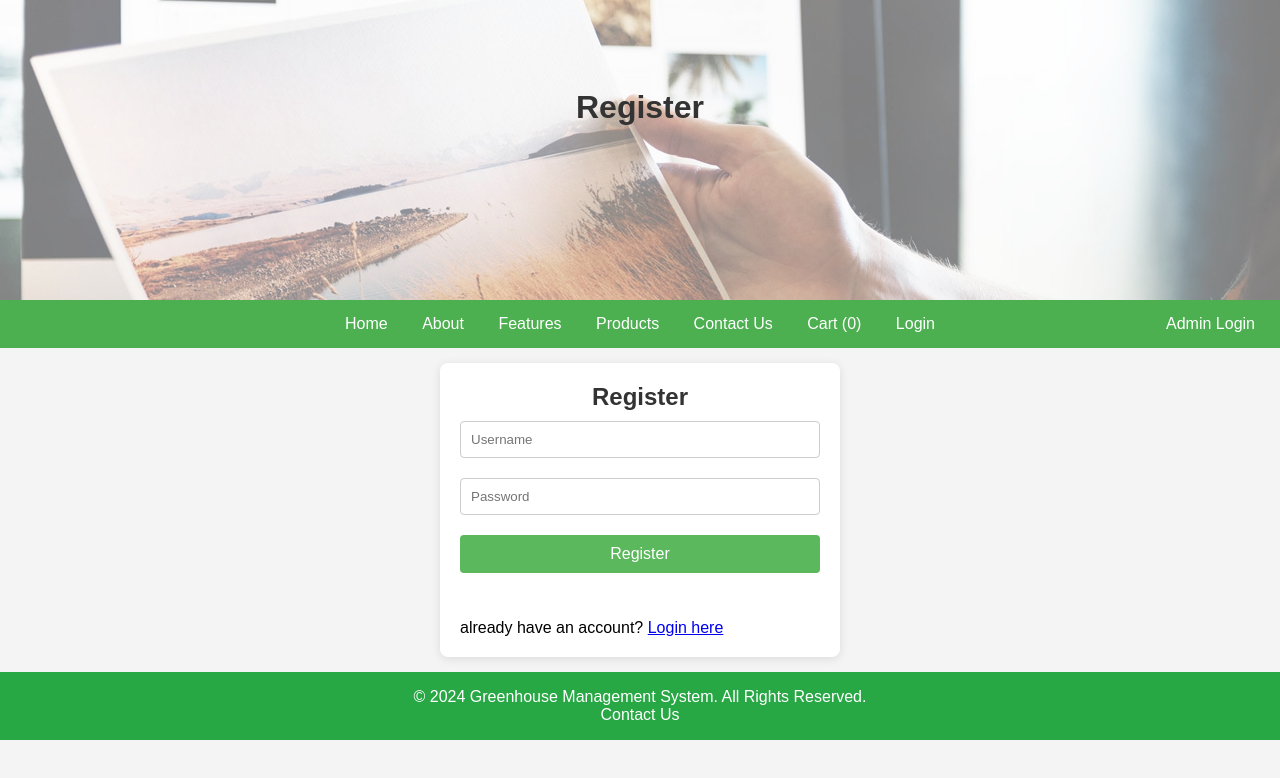
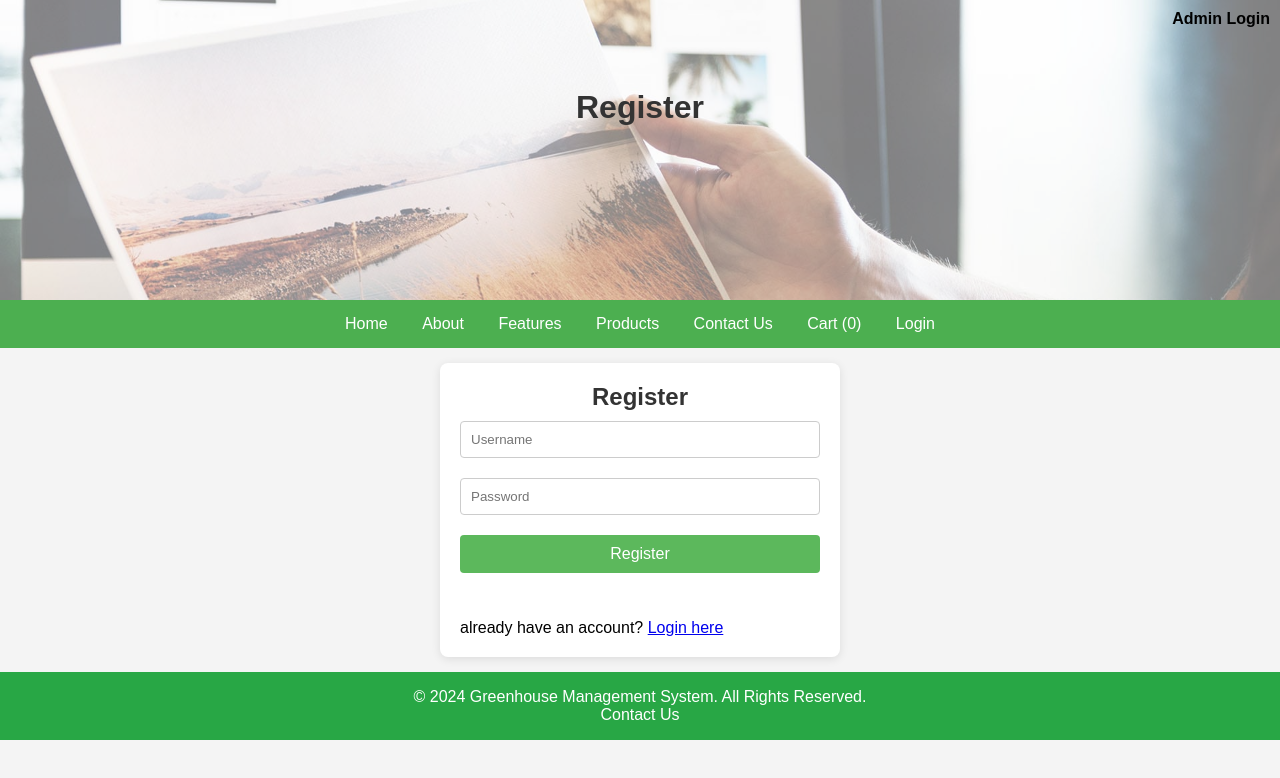
Before and after one commit to pravinga513/GreenHouseProject, a plain HTML site: page register.html in a window 1280 px wide. Drawn offline with Linux system fonts and the light colour scheme.

Commit message:
Update register.html

```diff
--- a/register.html
+++ b/register.html
@@ -52,6 +52,8 @@
 </head>
 <body>
     <header class="headerimg-fea overlay">
+                         <a style="position: absolute;top:10px; right: 10px; color:black;  text-decoration: none;" href="admin.html"><b>Admin Login</b></a>
+
         <div class="hero-content">
             <div class="hero-text">
                 <h1>Register</h1>
@@ -67,7 +69,6 @@
         <a href="contact.html">Contact Us</a>
         <a href="billing.html" id="cart-link">Cart (<span id="cart-count">0</span>)</a>
         <a href="login.html">Login</a>
-        <a style="position: absolute ;right: 10px;" href="admin.html">Admin Login</a>
     </nav>
 
 <div class="registration-container">
```
